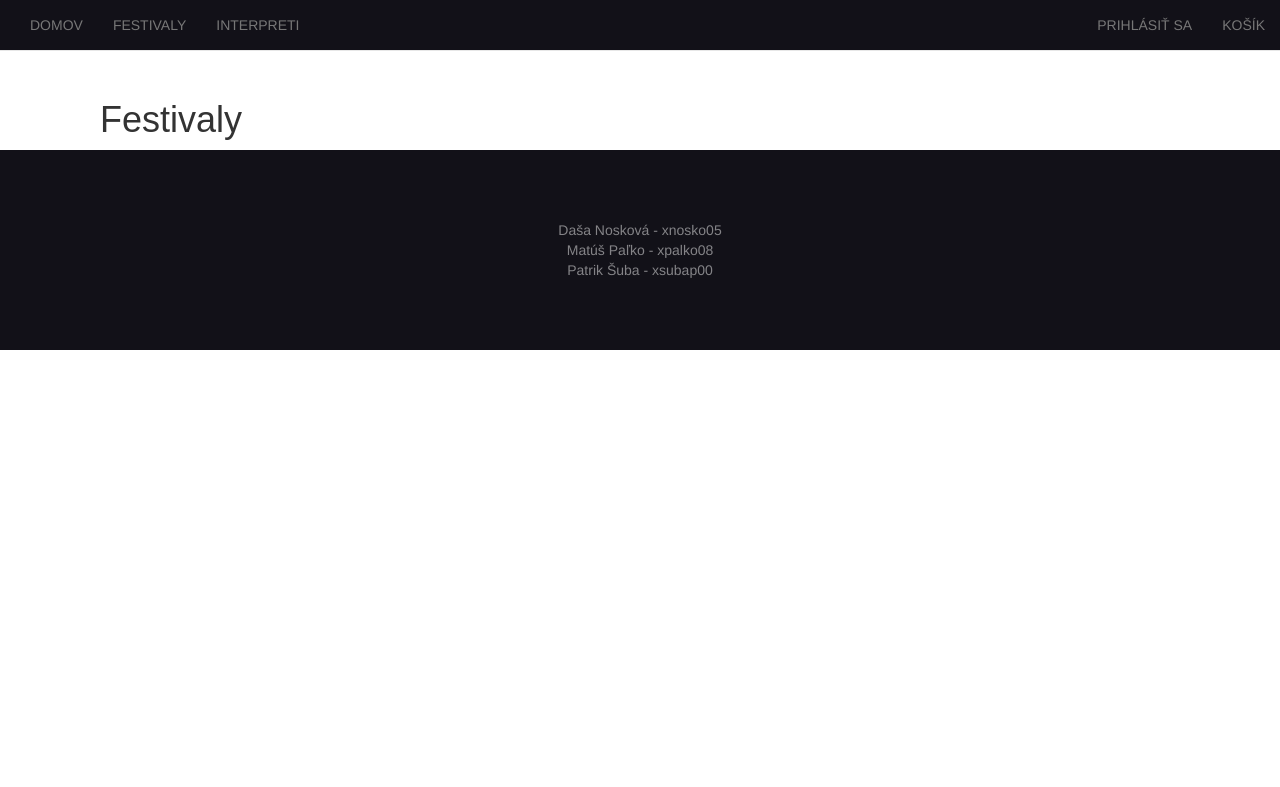
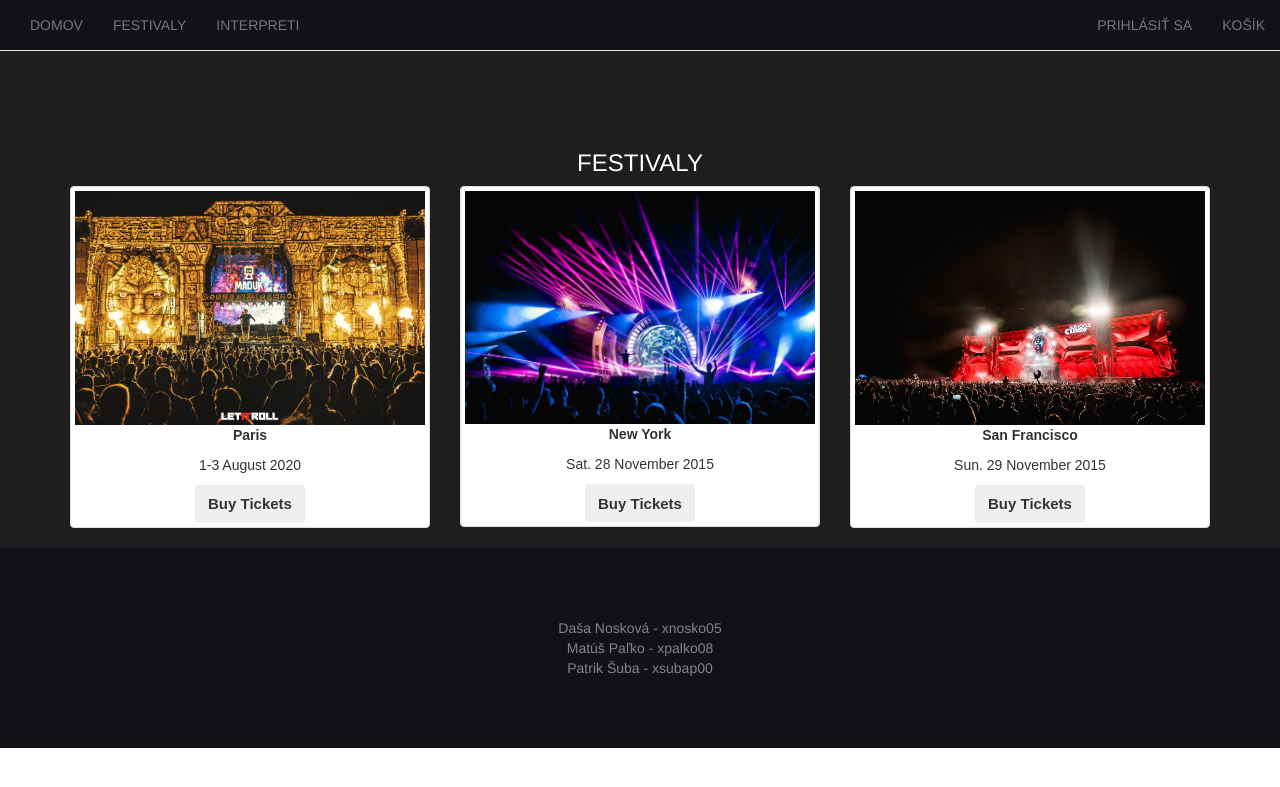
Before and after one commit to palko08/IIS20, a PHP site: page /festivals.php in a window 1280 px wide. Shown: the top 787 px of the page. Run offline with PHP 8.4, Linux system fonts and the light colour scheme.

Commit message:
festivals

```diff
--- a/cart.php
+++ b/cart.php
@@ -11,7 +11,7 @@ make_header();
         <div class="col-sm-12 col-md-10 col-md-offset-1">
             <table class="table table-hover">
                 <thead>
-                    <tr><h1>Košík</h1></tr>
+                    <tr><th><h1>Košík</h1></th></tr>
                     <tr>
                         <th>Product</th>
                         <th>Quantity</th>
--- a/common.php
+++ b/common.php
@@ -32,7 +32,7 @@
 						<?php
 						  if (isset($_SESSION['user'])) {
 							echo 'ÚČET</a></li>';
-						} else echo 'PRIHLÁSIŤ SA</a></li>';?>   <!-- TOTO SA BUDE MENIT PODLA TOHO CI JE PRIHLASENY -->
+						} else echo 'PRIHLÁSIŤ SA</a></li>';?>
 					<li><a href="cart.php">KOŠÍK</a></li>
 				</ul>
 			</div>
--- a/festivals.php
+++ b/festivals.php
@@ -3,12 +3,39 @@ require "common.php";
 
 make_header();
 ?>
+
 <body>
-
-<div class="list-header">
- <h1>Festivaly</h1>
-</div>
-
+     <div class="bg-1">
+		<div class="container">
+			<h3 class="text-center" style="margin-top:150px; color:white">FESTIVALY</h3>
+			<div class="row text-center" style="background-color:rgb(31, 29, 30)">
+				<div class="col-sm-4">
+					<div class="thumbnail">
+					<img src="img/lir3.jpg" alt="Paris">
+					<p><strong>Paris</strong></p>
+					<p>1-3 August 2020</p>
+					<button class="btn">Buy Tickets</button>
+					</div>
+				</div>
+				<div class="col-sm-4">
+					<div class="thumbnail">
+					<img src="img/lir2.jpg" alt="New York">
+					<p><strong>New York</strong></p>
+					<p>Sat. 28 November 2015</p>
+					<button class="btn">Buy Tickets</button>
+					</div>
+				</div>
+				<div class="col-sm-4">
+					<div class="thumbnail">
+					<img src="img/lir.jpg" alt="San Francisco">
+					<p><strong>San Francisco</strong></p>
+					<p>Sun. 29 November 2015</p>
+					<button class="btn">Buy Tickets</button>
+					</div>
+				</div>
+			</div>
+		</div>
+	</div>
 </body>
 <?php
 	make_footer();
--- a/styling.css
+++ b/styling.css
@@ -78,8 +78,18 @@
 .row{
   background-color: white;
 }
+.thumbnail{
+  font-family: Arial, Helvetica, sans-serif;
+}
+.bg-1{
+  background-color: rgb(31, 29, 30);
+}
+.container-fest{
+  background: green;
+}
 
 /********************* Shopping Demo-2 **********************/
+
 .demo{padding:45px 0}
 .product-grid2{font-family:'Open Sans',sans-serif;position:relative}
 .product-grid2 .product-image2{overflow:hidden;position:relative}
```
